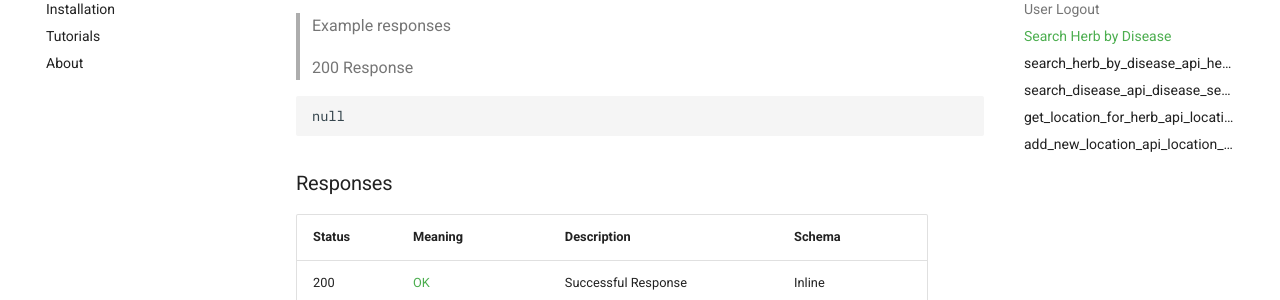
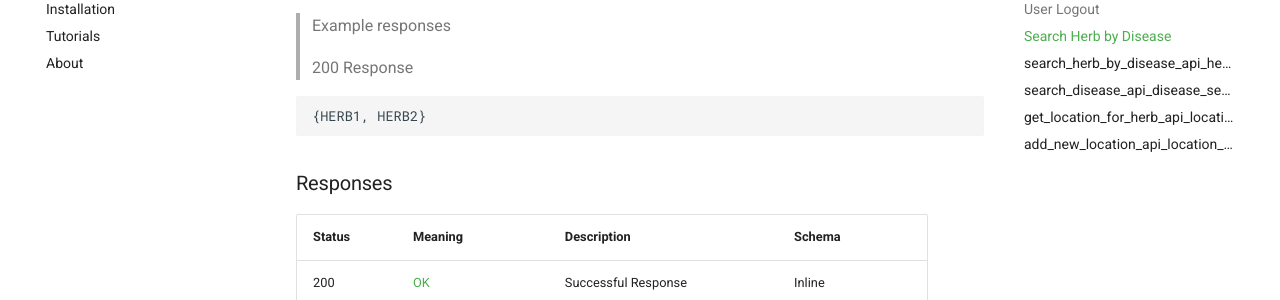
Before and after one commit to dilshankarunarathne/herb-classifier-backend, an MkDocs documentation site: the page built from docs/api_documentation.md, in a window 1280 px wide and 900 px high, scrolled down 16145 px. Shown: the part 153-453 px from the top of the window. Built offline with MkDocs 1.6.1 and Material for MkDocs 9.7.7, drawn with Linux system fonts in a browser that asks for light colours.

Commit message:
Update api_documentation.md

````diff
--- a/docs/api_documentation.md
+++ b/docs/api_documentation.md
@@ -850,7 +850,7 @@ disease: string
 > 200 Response
 
 ```json
-null
+{HERB1, HERB2}
 ```
 
 <h3 id="search_herb_by_disease_api_herb_search_herbs_post-responses">Responses</h3>
````
